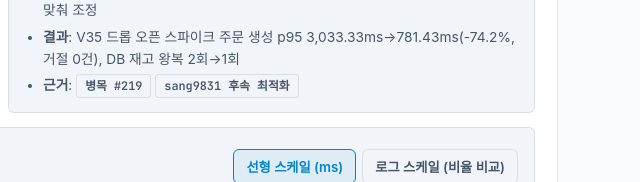
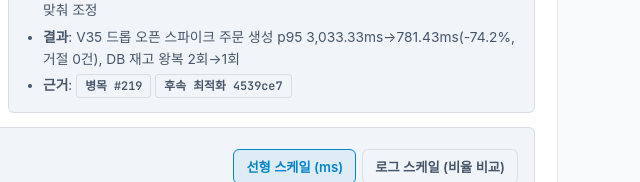
Before and after one commit to sang9831/backend-portfolio, a plain HTML site: page index.html in a window 1280 px wide. Shown: the part 1438-1620 px from the top of the page, 638-1278 px from the left. Drawn offline with Linux system fonts and the light colour scheme; a web font is replaced by a local one.

Commit message:
fix: 후속 최적화 근거 배지에 커밋 링크 연결

```diff
--- a/index.html
+++ b/index.html
@@ -152,7 +152,7 @@
                 <li><strong>문제</strong>: 오픈 스파이크 시 <code>drop_options</code> 행 잠금을 먼저 잡은 채 주문·배송지·항목 INSERT를 수행해 직렬 대기 누적, DB 왕복 2회 및 풀 경합</li>
                 <li><strong>해결</strong>: <code>findOptionSnapshots</code>로 락 없이 단가 조회 후 주문·예약 INSERT를 먼저 수행하고 커밋 직전 마지막에 <code>tryReserveOption</code>(단일 조건부 <code>UPDATE ... RETURNING</code>) 실행, <code>OrderCreationLimiter</code> 상한을 HikariCP 풀 크기(10)에 맞춰 조정</li>
                 <li><strong>결과</strong>: V35 드롭 오픈 스파이크 주문 생성 p95 3,033.33ms→781.43ms(-74.2%, 거절 0건), DB 재고 왕복 2회→1회</li>
-                <li><strong>근거</strong>: <a class="pr-link" href="https://github.com/prgrms-aibe-devcourse/AIBE7_FinalProject_Team3/pull/219" target="_blank" rel="noopener">병목 #219</a> <span class="tag">sang9831 후속 최적화</span></li>
+                <li><strong>근거</strong>: <a class="pr-link" href="https://github.com/prgrms-aibe-devcourse/AIBE7_FinalProject_Team3/pull/219" target="_blank" rel="noopener">병목 #219</a> <a class="pr-link" href="https://github.com/prgrms-aibe-devcourse/AIBE7_FinalProject_Team3/commit/4539ce7e0c9d9c481434df850c6292c2dba6dfe1" target="_blank" rel="noopener">후속 최적화 4539ce7</a></li>
               </ul>
             </div>
           </div>
```
